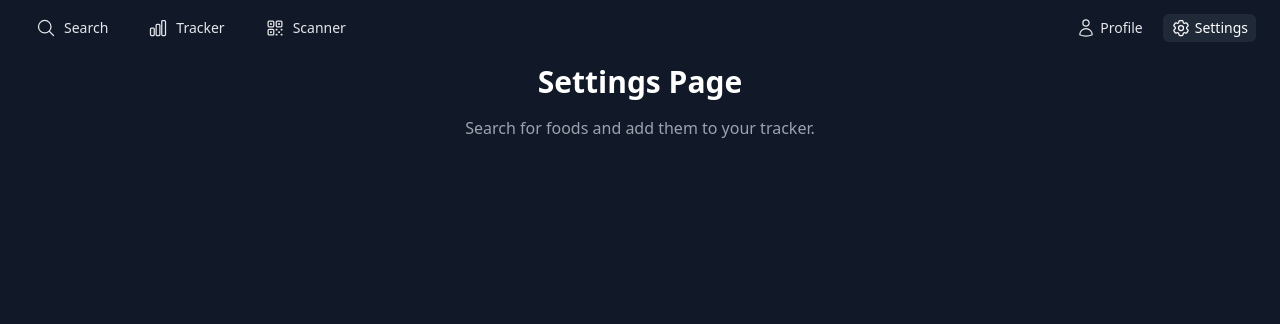
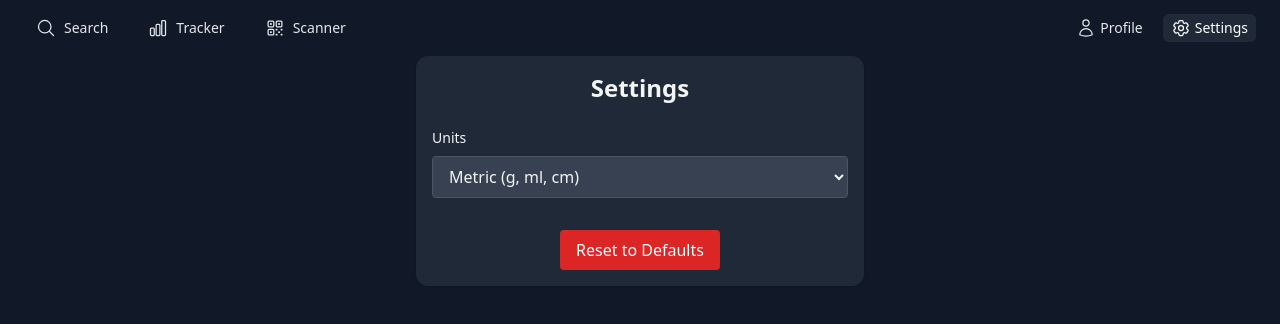
Before and after one commit to Brainterminator/FoodTracker, a Vue app: page /settings in a window 1280 px wide. Shown: the top 324 px of the page. Built offline with nearby package versions, Linux system fonts and the light colour scheme.

Commit message:
- added settings page

```diff
--- a/src/App.vue
+++ b/src/App.vue
@@ -1,8 +1,8 @@
 <template>
   <div class="min-h-screen bg-gray-900 text-white flex flex-col">
-    <Navbar />
+    <Navbar/>
     <main class="flex-1 px-4 sm:px-8 py-6">
-      <router-view />
+      <router-view/>
     </main>
   </div>
 </template>
--- a/src/pages/SettingsPage.vue
+++ b/src/pages/SettingsPage.vue
@@ -1,9 +1,51 @@
 <template>
-  <div class="text-center mt-10">
-    <h1 class="text-3xl font-bold mb-4">Settings Page</h1>
-    <p class="text-gray-400">Search for foods and add them to your tracker.</p>
+  <div class="max-w-md mx-auto mt-8 p-4 bg-gray-800 rounded-xl shadow text-gray-100 dark:bg-gray-900">
+    <h1 class="text-2xl font-semibold text-center mb-6">Settings</h1>
+
+    <!-- Theme -->
+<!--    <div class="mb-5">
+      <label class="block text-sm font-medium mb-2">Theme</label>
+      <select
+          v-model="settings.theme"
+          class="w-full bg-gray-700 border border-gray-600 rounded px-3 py-2 focus:ring-2 focus:ring-blue-500"
+      >
+        <option value="auto">Auto (system)</option>
+        <option value="light">Light</option>
+        <option value="dark">Dark</option>
+      </select>
+    </div>-->
+
+    <!-- Units -->
+    <div class="mb-5">
+      <label class="block text-sm font-medium mb-2">Units</label>
+      <select
+          v-model="settings.units"
+          class="w-full bg-gray-700 border border-gray-600 rounded px-3 py-2 focus:ring-2 focus:ring-blue-500"
+      >
+        <option value="metric">Metric (g, ml, cm)</option>
+        <option value="imperial">Imperial (oz, in, lb)</option>
+      </select>
+    </div>
+
+    <!-- Reset -->
+    <div class="text-center mt-8">
+      <button
+          class="px-4 py-2 bg-red-600 hover:bg-red-700 rounded text-white"
+          @click="reset"
+      >
+        Reset to Defaults
+      </button>
+    </div>
   </div>
 </template>
 
 <script setup lang="ts">
+import {useSettingsStore} from '../store/settings'
+
+const settings = useSettingsStore()
+
+const reset = () => {
+  settings.theme = 'auto'
+  settings.units = 'metric'
+}
 </script>
--- /dev/null
+++ b/src/store/settings.ts
@@ -0,0 +1,38 @@
+import { defineStore } from 'pinia'
+import { ref, watch, computed } from 'vue'
+
+export const useSettingsStore = defineStore('settings', () => {
+    // --- Reactive state ---
+    const theme = ref<'light' | 'dark' | 'auto'>('auto')
+    const units = ref<'metric' | 'imperial'>('metric')
+
+    // --- Apply theme helper ---
+    const applyTheme = (mode: 'light' | 'dark' | 'auto') => {
+        const root = document.documentElement
+        const prefersDark = window.matchMedia('(prefers-color-scheme: dark)').matches
+        const isDark = mode === 'dark' || (mode === 'auto' && prefersDark)
+
+        root.classList.toggle('dark', isDark)
+    }
+
+    // --- Watchers ---
+    watch(theme, (v) => {
+        applyTheme(v)
+        localStorage.setItem('settings.theme', v)
+    })
+
+    watch(units, (v) => {
+        localStorage.setItem('settings.units', v)
+    })
+
+    // --- Initialization ---
+    const storedTheme = localStorage.getItem('settings.theme') as typeof theme.value | null
+    const storedUnits = localStorage.getItem('settings.units') as typeof units.value | null
+    if (storedTheme) theme.value = storedTheme
+    if (storedUnits) units.value = storedUnits
+    applyTheme(theme.value)
+
+    const isMetric = computed(() => units.value === 'metric')
+
+    return { theme, units, isMetric }
+})
--- a/tailwind.config.js
+++ b/tailwind.config.js
@@ -1,8 +1,9 @@
 /** @type {import('tailwindcss').Config} */
 module.exports = {
+    darkMode: 'class', // 👈 enables class-based dark mode
     content: [
         "./index.html",
-        "./src/**/*.{vue,ts,js,jsx,tsx}"
+        "./src/**/*.{vue,ts,js,jsx,tsx}",
     ],
     theme: {
         extend: {},
```
